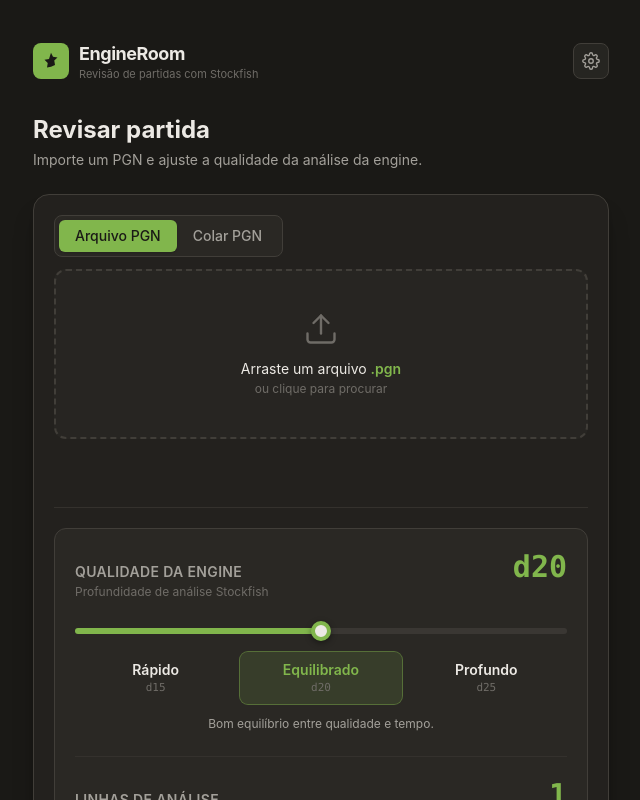
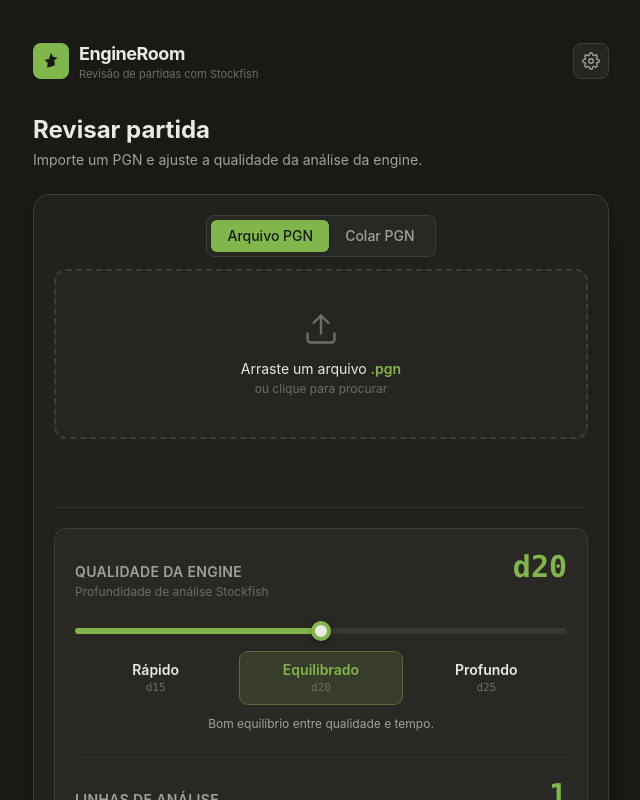
Before and after one commit to PedrFelip/EngineRoom, a React (Vite) app in the folder app/: page / in a window 1280 px wide. Shown: the top 800 px of the page, without its empty margins (319-959 px from the left). Built offline with nearby package versions, Linux system fonts and the light colour scheme.

Commit message:
Ajustar layout do seletor de modo no PgnImporter

```diff
--- a/app/src/components/PgnImporter.tsx
+++ b/app/src/components/PgnImporter.tsx
@@ -34,7 +34,7 @@
 
   return (
     <div>
-      <div className='mb-3 inline-flex rounded-lg border border-edge bg-panel-2/60 p-1'>
+      <div className='mb-3 mx-auto flex w-fit rounded-lg border border-edge bg-panel-2/60 p-1'>
         {(['file', 'paste'] as Mode[]).map((m) => (
           <button
             key={m}
```
